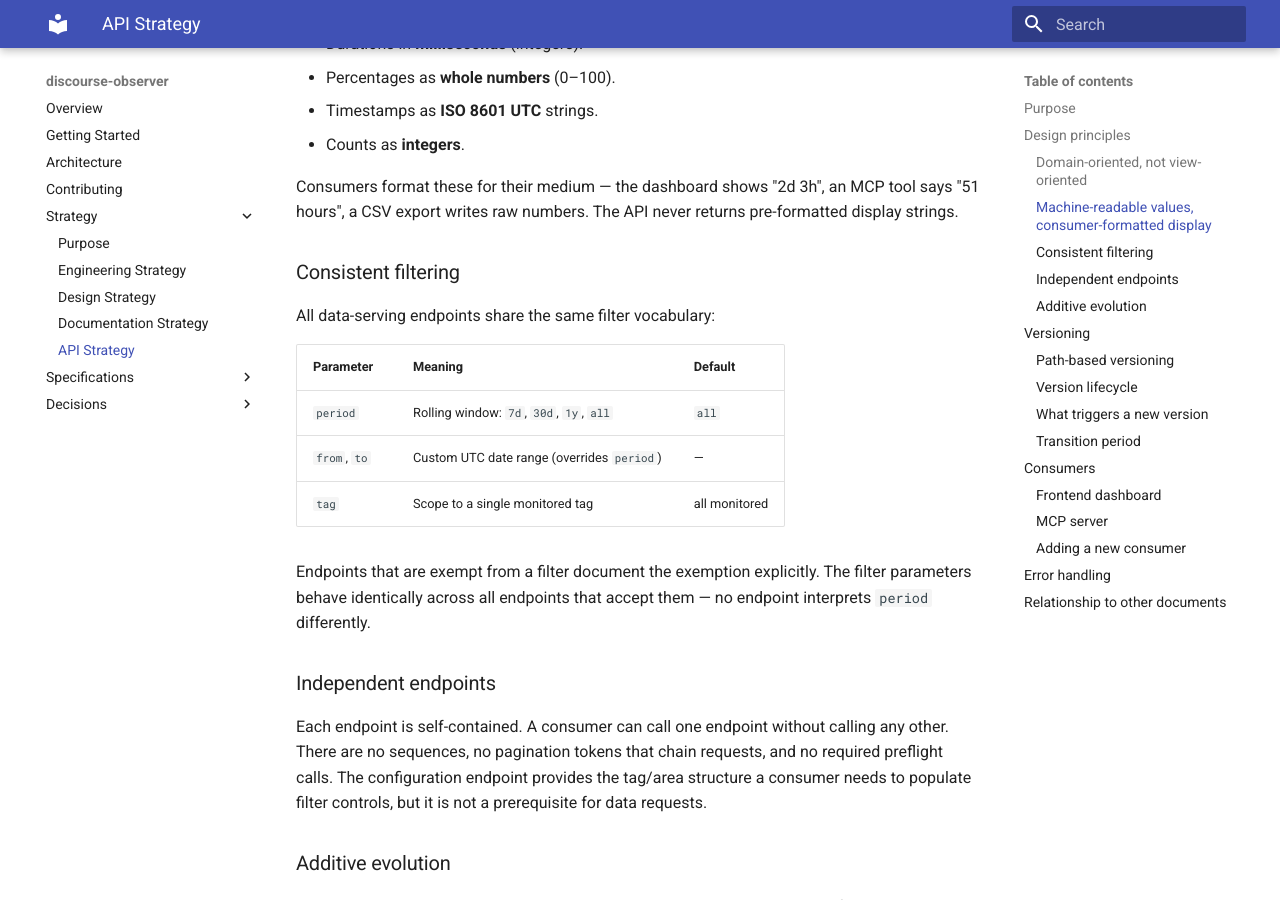
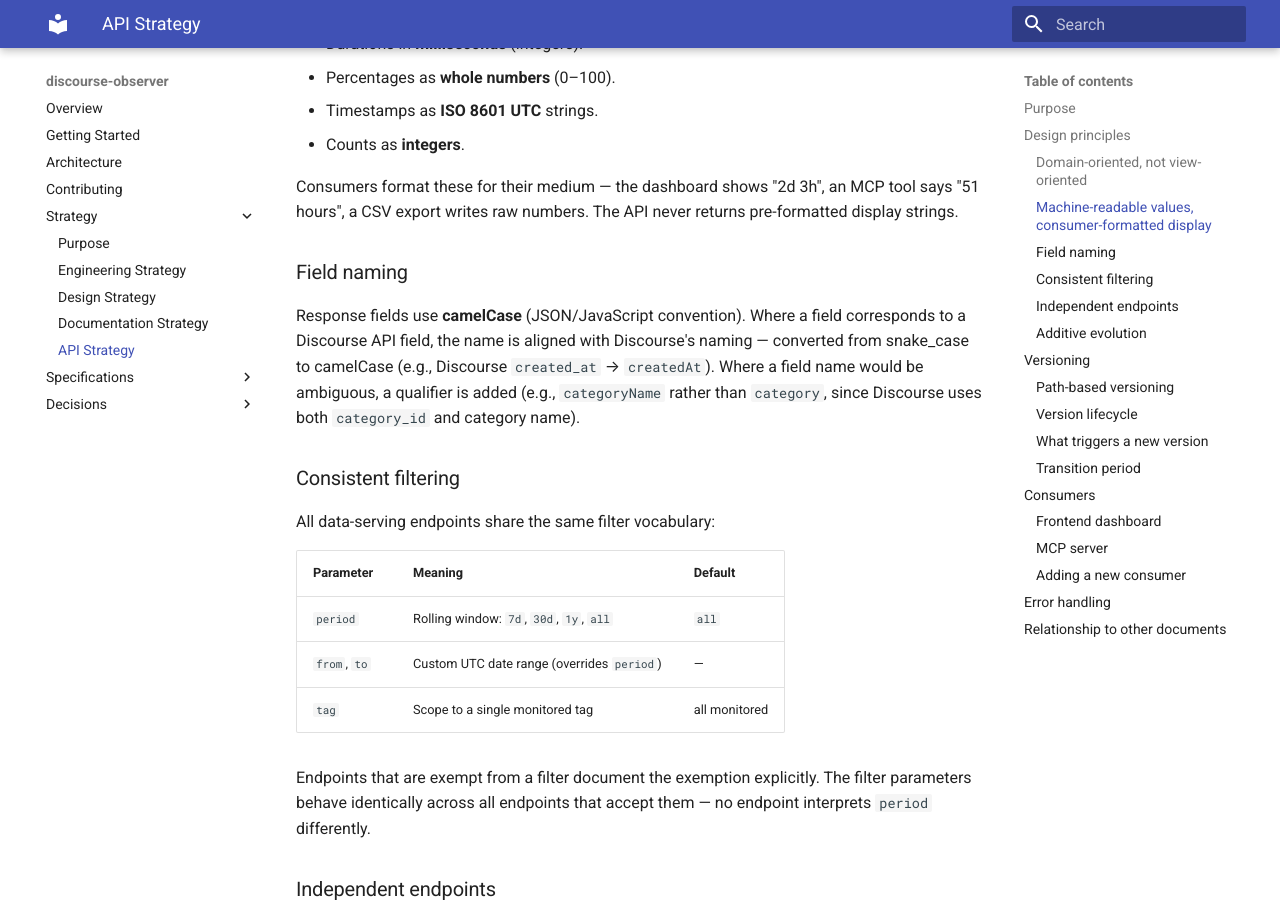
Before and after one commit to MorganDigitalAsyncTransparency/community, an MkDocs documentation site: the page built from discourse-observer/docs/api-strategy.md, in a window 1280 px wide and 900 px high, scrolled down 1047 px. Built offline with MkDocs 1.6.1 and Material for MkDocs 9.7.7, drawn with Linux system fonts in a browser that asks for light colours.

Commit message:
Rename category to categoryName, add field naming convention
Clarify ambiguous field name in untagged endpoint. Document camelCase
convention and Discourse API alignment in api-strategy.

Co-Authored-By: Claude Opus 4.6 (1M context) <noreply@anthropic.com>

```diff
--- a/discourse-observer/docs/api-strategy.md
+++ b/discourse-observer/docs/api-strategy.md
@@ -34,6 +34,10 @@ The API returns values in precise, unambiguous units:
 - Counts as **integers**.
 
 Consumers format these for their medium — the dashboard shows "2d 3h", an MCP tool says "51 hours", a CSV export writes raw numbers. The API never returns pre-formatted display strings.
+
+### Field naming
+
+Response fields use **camelCase** (JSON/JavaScript convention). Where a field corresponds to a Discourse API field, the name is aligned with Discourse's naming — converted from snake_case to camelCase (e.g., Discourse `created_at` → `createdAt`). Where a field name would be ambiguous, a qualifier is added (e.g., `categoryName` rather than `category`, since Discourse uses both `category_id` and category name).
 
 ### Consistent filtering
 
```
Also changed, not shown: discourse-observer/specs/api/api-contract.md (+1 -1 lines).
